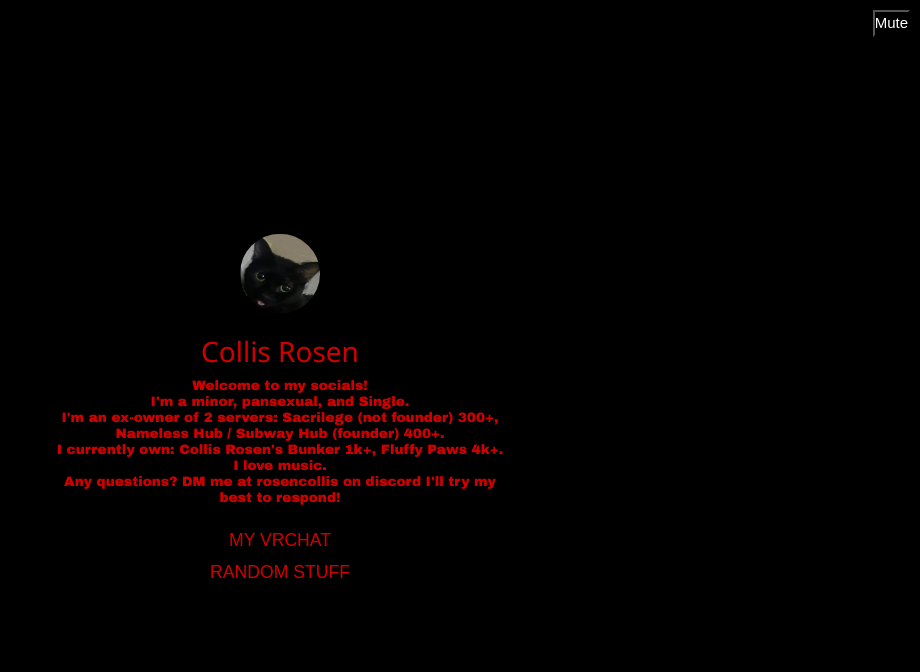
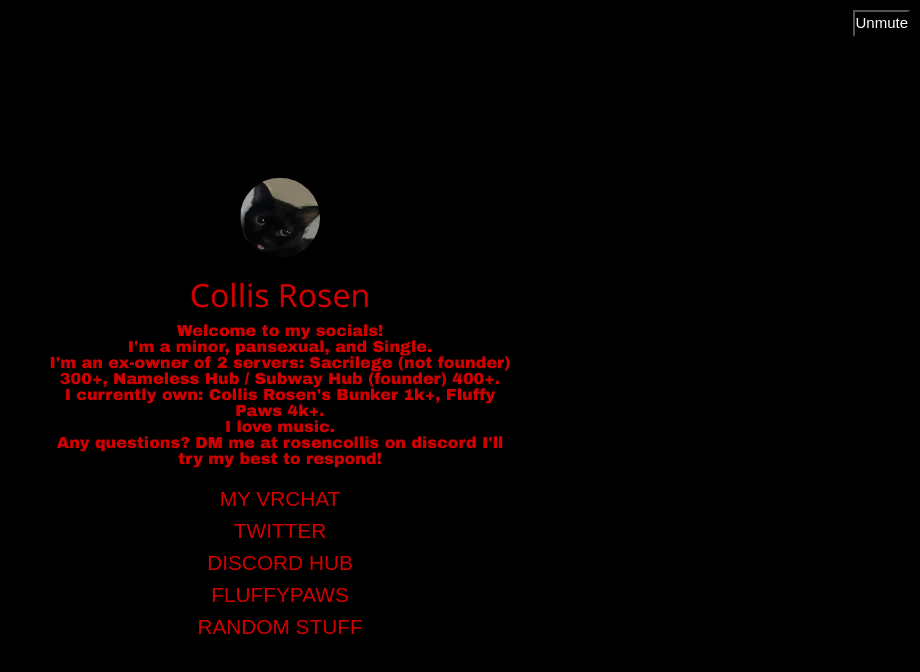
Before and after one commit to collisrosen/bi0-main, a plain HTML site: page index.html in a window 1280 px wide. Both pictures are taken after a click on the button "Mute". Shown: the whole page, without its empty margins (360-1280 px from the left). Drawn offline with nearby package versions, Linux system fonts and the light colour scheme.

Commit message:
HI SIGMAS!

```diff
--- a/index.html
+++ b/index.html
@@ -100,7 +100,7 @@ html, body {
 }
 
 h1 {
-  font-size: 35px;
+  font-size: 40px;
   line-height:25px;
   text-align: center;
 }
@@ -114,7 +114,7 @@ h1 {
 }
 
 p {
-  font-size: 17px;
+  font-size: 20px;
   line-height: 20px;
   text-align: center;
 }
@@ -197,7 +197,7 @@ a {
   display: flex;
   flex-direction: column;
   gap: 5px;
-  width: 100%;
+  width: 120%;
 }
 
 .card button {
@@ -207,7 +207,7 @@ a {
   border: none;
   border-radius: 40px;
   padding: 12px;
-  font-size: 22px;
+  font-size: 26px;
   line-height: 13px;
   font-weight: 500;
   cursor: pointer;
@@ -261,7 +261,7 @@ a {
 }
 
 .text {
-  font-size: 35px;
+  font-size: 40px;
   font-family: Arial Black, Gadget, sans-serif;
   color: #d10000;
 }
@@ -277,20 +277,6 @@ a {
 }
 
   </style>
-    <script>
-      const audio = document.getElementById('backgroundAudio');
-      const muteButton = document.getElementById('muteButton');
-
-      function toggleMute() {
-        if (audio.muted) {
-          audio.muted = false;
-          muteButton.textContent = 'Mute';
-        } else {
-          audio.muted = true;
-          muteButton.textContent = 'Unmute';
-        }
-      }
-    </script>
 </head>
 
 <body>
@@ -319,10 +305,14 @@ a {
       <div class="socials">
         <a href="https://vrchat.com/home/user/usr_16b1247b-c9ff-4890-bee9-35ae8ccd61c5">
           <button>MY VRCHAT</button>
+
+        <a href="https://x.com/rosencollis"><button>TWITTER</button></a>
+        <a href="https://discord.gg/yaEyQkGBaw"><button>DISCORD HUB</button></a>
+        <a href="https://vrchat.com/home/group/grp_2a182d6b-7015-4854-aad8-39396aea526e"><button>FLUFFYPAWS</button></a>
+        <a href="https://main.kittyhook.info">
+          <button>RANDOM STUFF</button>
         </a>
-        <a href="https://main.kittyhook.info">
-          <button class="primary">RANDOM STUFF</button>
-        </a>
+
       </div>
     </div>
   </div>
@@ -331,3 +321,20 @@ a {
 </body>
 
 </html>
+  <script>
+    const audio = document.getElementById('backgroundAudio');
+    const muteButton = document.getElementById('muteButton');
+
+    function toggleMute() {
+      if (audio.muted) {
+        audio.muted = false;
+        muteButton.textContent = 'Mute';
+      } else {
+        audio.muted = true;
+        muteButton.textContent = 'Unmute';
+      }
+    }
+  </script>
+  <script src="script.js"></script>
+</body>
+<!-- Hi, whacha doin in my source :} Gamer moment-->
```
